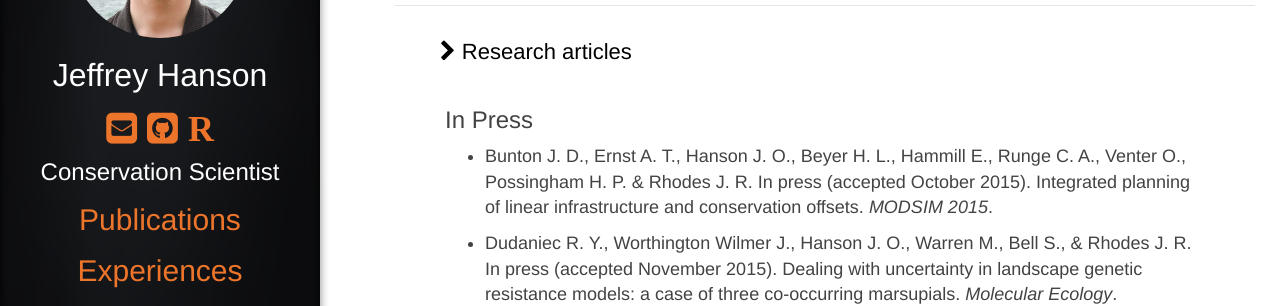
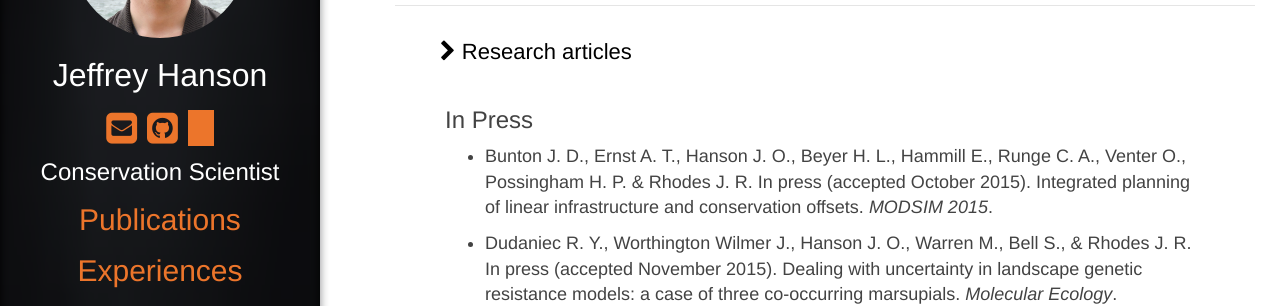
Before and after one commit to jeffreyhanson/jeffreyhanson.github.io, a Jekyll site: the page built from index.html, in a window 1280 px wide. Shown: the part 192-498 px from the top of the page. Built offline with Jekyll 4.4.1, drawn with Linux system fonts in a browser that asks for light colours; nearby versions of some CDN libraries.

Commit message:
reverse colouration of R icon

```diff
--- a/css/extra.css
+++ b/css/extra.css
@@ -1,5 +1,12 @@
 
 .fa-r:before {
 	font-weight: bold;
+	color: transparent;
+	background-color: #EC752B;
 	content: 'R'
 }
+
+.fa:hover {
+	color: transparent;
+	background-color: #A62A2C
+}
```
